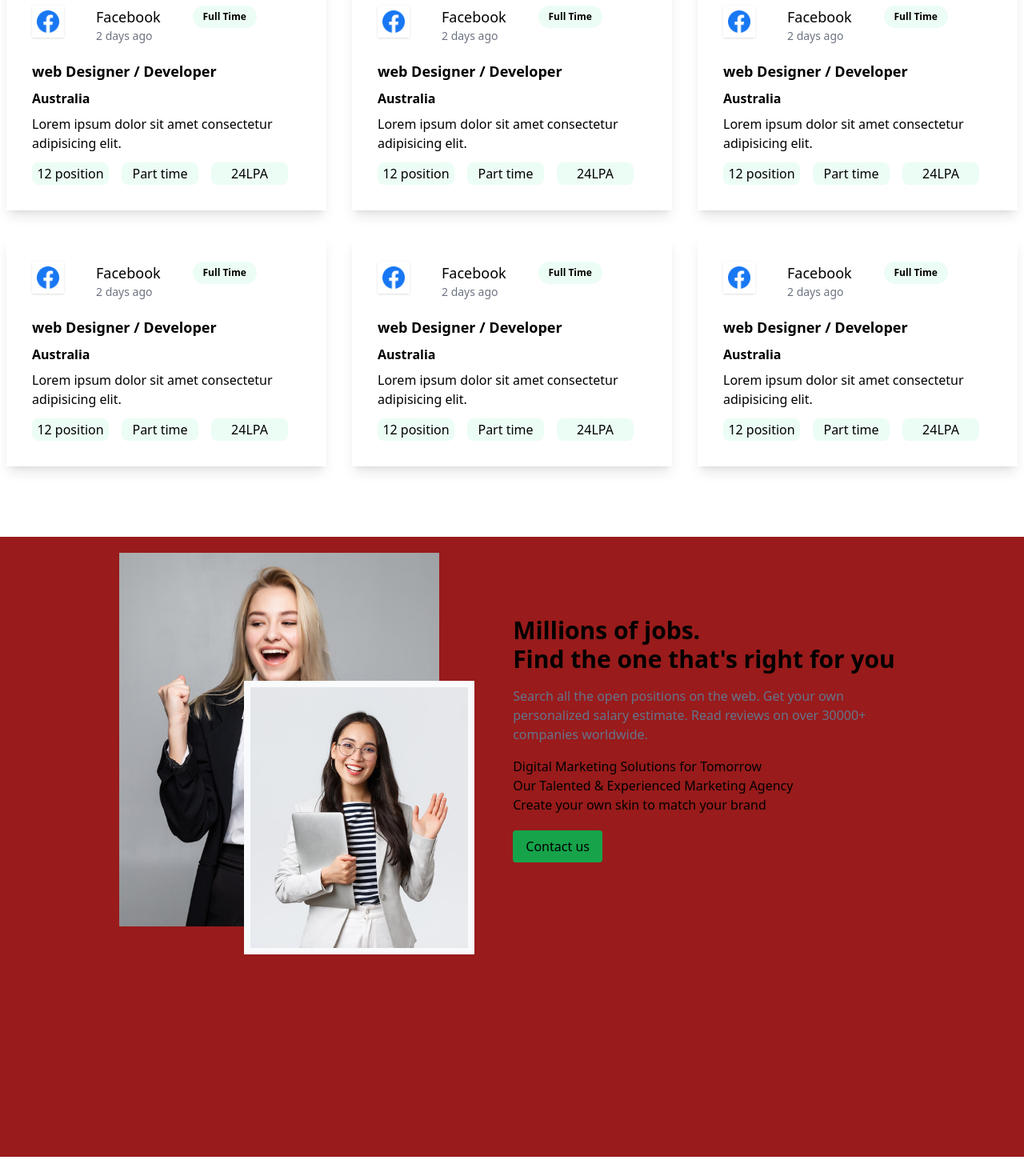
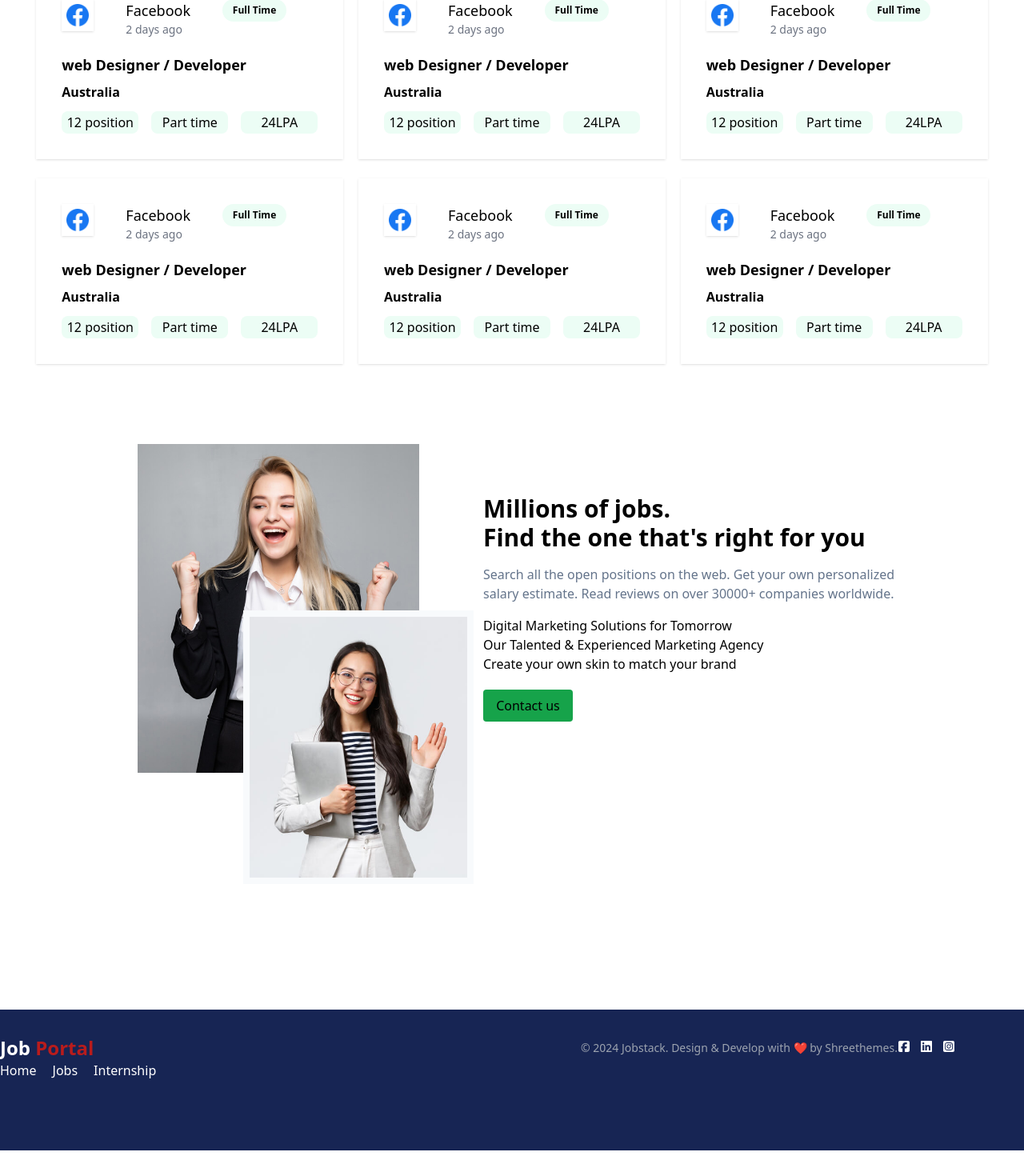
Before and after one commit to khushi-khushwa/jobfrontend, a React (Vite) app: page / in a window 1280 px wide. Shown: the part 1225-2695 px from the top of the page at 80% size. After the commit the page ends 2663 px from the top, so only its background shows below. Built offline with nearby package versions, Linux system fonts and the light colour scheme.

Commit message:
original main

```diff
--- a/src/components/Footer.jsx
+++ b/src/components/Footer.jsx
@@ -1,42 +1,62 @@
-import React from 'react'
-import { Link } from 'react-router-dom'
+import React from "react";
+import { Link } from "react-router-dom";
+import { FaSquareFacebook } from "react-icons/fa6";
+import { FaSquareInstagram } from "react-icons/fa6";
+import { FaLinkedin } from "react-icons/fa";
+
 const Footer = () => {
   return (
-    <div className='bg-blue-950 text-white py-8 mt-16 '>
-      <div className='w-[30rem] max-auto flex flex-col items-center '>
-        <div className='flex items-center justify-center mb-4' >
-             <h1 className="text-2xl font-bold">
+    <div className="bg-blue-950 text-white py-8 mt-2 ">
+      <div className="max-auto grid grid-cols-2 grid-rows-2 items-center ">
+       <div>
+          <div>
+            <h1 className="text-2xl font-bold">
               {" "}
               Job <span className="text-red-700">Portal</span>
             </h1>
+          </div>
+          <div>
+            <ul className="flex gap-5">
+              <li>
+                <Link to="/Home">Home</Link>
+              </li>
+              <li>
+                <Link to="/Jobs">Jobs</Link>
+              </li>
+              <li>
+                <Link to="/Internship">Internship</Link>
+              </li>
+            </ul>
+          </div>
+        </div>
+        <div className="flex justify-center">
+          <div>
+          <p className="text-sm text-gray-400 mb-6">
+            © 2024 Jobstack. Design & Develop with{" "}
+            <span className="text-red-500">❤️</span> by Shreethemes.
+          </p>
+          </div>
 
-            </div>
-            <p className='text-sm text-gray-400 mb-6'>
-            © 2024 Jobstack. Design & Develop with{' '}
-            <span className="text-red-500">❤️</span> by Shreethemes.
+       <div className="flex gap-3 justify-start">
+          <div className="">
+            <Link to="www.facebook.com"><FaSquareFacebook/></Link>
+          </div>
+          <div className="">
+            <Link to=""><FaLinkedin/></Link>
+          </div>
+          <div className="">
+            <Link to=""><FaSquareInstagram/></Link>
+          </div>
 
-            </p>
+         </div>
 
-            <div className='flex space-x-4'>
-             <Link to="" >
-             </Link>
-             </div>
-            <div className='flex space-x-4'>
-             <Link to="" >
-             </Link>
-             </div>
-            <div className='flex space-x-4'>
-             <Link to="" >
-             </Link>
-             </div>
-            <div className='flex space-x-4'>
-             <Link to="" >
-             </Link>
-            </div>
-        <div></div>
+
+
+          </div>
+        </div>
       </div>
-    </div>
-  )
-}
 
-export default Footer
+  );
+};
+
+export default Footer;
--- a/src/components/HeroSection.jsx
+++ b/src/components/HeroSection.jsx
@@ -12,7 +12,7 @@ import android from "../assets/images/android.png"
 const HeroSection = () => {
   return (
 
-      <div className='h-[800px] max-[630px]:h-[700px]  w-full flex items-center justify-center mt-0  bg-emerald-600/5 relative'>
+      <div className='h-[800px] max-[630px]:h-[700px]  max-[365px]:h-[600px] w-full flex items-center justify-center mt-0  bg-emerald-600/5 relative'>
        <div  className='max-[630px]:absolute top-44 max-[420px]:top-36 px-4'>
               <h1 className='  text-center my-4 font-bold sm:text-5xl max-[630px]:font-bold max-[630px]:my-2 text-3xl'>Join us & <span className='text-green-600 sm:text-5xl max-[630px]:font-bold text-3xl '>Explore</span>  </h1>
              <h1 className='  text-center my-4  sm:font-bold sm:text-5xl text-green-600 max-[630px]:my-2 max-[630px]:font-bold  text-3xl'>Thousands of <span className=' text-black sm:text-5xl max-[630px]:font-bold text-3xl'>Jobs</span>  </h1>
@@ -25,7 +25,7 @@ const HeroSection = () => {
               <FaSearch className='text-white text-2xl absolute left-7 top-2'/>
             </button>
             </div>
-            <p className='text-black text-center mt-3 text-sm'>Popular Searches: <span className='text-zinc-400'>Designer, Developer,Web, IOS ,PHP Seniore Engineer</span></p>
+            <p className='text-black text-center mt-3 sm:text-sm text-[0.9rem]'>Popular Searches: <span className='text-zinc-400'>Designer, Developer,Web, IOS ,PHP Seniore Engineer</span></p>
            </div>
 
         <div className='bg-white  animate-[bounce_2s_infinite] size-10 absolute top-32  max-[630px]:top-20'>
@@ -33,7 +33,7 @@ const HeroSection = () => {
           </div>
 
 
-            <div className='bg-white  absolute bottom-32 max-[630px]:bottom-38  max-[420px]:bottom-52 max-[364px]:bottom-56 animate-[bounce_2s_infinite] size-10'> <img className='   m-[0.4rem] w-7 h-7  ' src={snapchat}/></div>
+            <div className='bg-white absolute bottom-32 max-[630px]:bottom-39  max-[420px]:bottom-[10rem] max-[365px]:bottom-[4rem] animate-[bounce_2s_infinite] size-10'> <img className='   m-[0.4rem] w-7 h-7  ' src={snapchat}/></div>
 
            <div className=' max-[1083px]:hidden  bg-white absolute top-[20rem] left-1/4  size-10'> <img className=' m-[0.4rem] w-7 h-7 ' src={linkdin}/></div>
 
@@ -41,7 +41,7 @@ const HeroSection = () => {
 
             <div className=' max-[1907px]:hidden bg-white  absolute top-[31rem] left-[38rem] animate-wiggle size-10'> <img className=' m-[0.4rem] w-7 h-7 ' src={circle}/></div>
 
-           <div className='max-[1907px]:hidden bg-white absolute top-[31rem] right-[38rem]  animate-wiggle size-10'><img className='m-[0.4rem] w-7 h-7 ' src={google}/></div>
+           <div className= ' max-[1907px]:hidden bg-white absolute top-[31rem] right-[38rem]  animate-wiggle size-10'><img className='m-[0.4rem] w-7 h-7 ' src={google}/></div>
 
             {/* <img className='w-7 h-7' src={android}/>
             <img className='w-7 h-7' src={lenovo}/> */}
--- a/src/components/JobCards.jsx
+++ b/src/components/JobCards.jsx
@@ -10,15 +10,15 @@ import android from "../assets/images/android.png"
 const JobCards = () => {
   return (
 
-    <div class=" bg-white  border-1 rounded-md  p-2 flex justify-center items-center">
-        <div className='shadow-lg p-8'>
-     <div className='flex gap-10'>
+    <div class=" bg-white  border-1  rounded-md  flex justify-center items-center">
+        <div className=' max-[400px]:p-4 shadow  sm:p-8 max-[639px]:p-5 '>
+     <div className='flex  gap-10'>
         <div className='size-10 bg-white  flex items-center justify-center shadow '>
         <img className='h-7 w-7' src={facebook}/>
         </div>
 
         <div className=''>
-        <h1 className='font-medium text-lg'> Facebook</h1>
+        <h1 className='font-medium text-lg max-[455px]:text-sm'> Facebook</h1>
         <p className ='text-sm text-gray-500'>2 days ago</p>
 
         </div>
@@ -29,14 +29,14 @@ const JobCards = () => {
 
     </div>
     <div className=' mt-5 space-y-2'>
-        <h1 className='font-semibold text-lg '>web Designer / Developer</h1>
-        <p className='font-semibold text-[1rem] '>Australia</p>
-        <p className=''>Lorem ipsum dolor sit amet consectetur adipisicing elit.</p>
+        <h1 className='font-semibold text-lg max-[455px]:text-sm '>web Designer / Developer</h1>
+        <p className='font-semibold text-[1rem] max-[455px]:text-sm'>Australia</p>
+        {/* <p className=''>Lorem ipsum dolor sit amet consectetur adipisicing elit.</p> */}
     </div>
     <div className='flex items-center gap-4 mt-3'>
-      <button className='h-7 w-24 p-1  flex items-center justify-center bg-emerald-50 rounded-lg'>12 position</button>
-      <button className='h-7 w-24 p-1  flex items-center justify-center bg-emerald-50 rounded-lg'>Part time</button>
-      <button className='h-7 w-24 p-1  flex items-center justify-center bg-emerald-50 rounded-lg'>24LPA</button>
+      <button className='h-7 w-24 p-1  max-[455px]:w-20 flex items-center justify-center bg-emerald-50 rounded-lg max-[455px]:text-sm'>12 position</button>
+      <button className='h-7 w-24 p-1  max-[455px]:w-20  flex items-center justify-center bg-emerald-50 rounded-lg max-[455px]:text-sm'>Part time</button>
+      <button className='h-7 w-24 p-1  max-[455px]:w-20 flex items-center justify-center bg-emerald-50 rounded-lg max-[455px]:text-sm'>24LPA</button>
 </div>
     </div>
     </div>
--- a/src/components/LatestJob.jsx
+++ b/src/components/LatestJob.jsx
@@ -3,9 +3,9 @@ import JobCards from './JobCards'
 const LatestJob = () => {
     const randomJobs = [1,2,3,4,5,7,8];
   return (
-    <div className='mt-12 max-w-7xl  mx-auto my-20'>
+    <div className='mt-12  max-w-[74rem] max-[1279px]:max-w-[49rem] mx-auto my-20'>
       <h1 className='text-3xl font-semibold text-center'>Job Opening</h1>
-   <div className='grid lg:grid-cols-2 xl:grid-cols-3 md:grid-cols-2 grid-cols-1 gap-4 my-5'>
+   <div className='grid lg:grid-cols-2 xl:grid-cols-3 md:grid-cols-2 grid-cols-1 gap-9 my-5 md:gap-6 lg:gap-6'>
       {
         randomJobs.slice(0,6).map((items)=><JobCards/>)
       }
--- a/src/components/Navbar.jsx
+++ b/src/components/Navbar.jsx
@@ -27,7 +27,7 @@ const Navbar = () => {
     const user = false;
   return (
     <>
-      <div className="bg-white ">
+      <div className="bg-white w-full ">
         <nav>
         <div className="flex items-center justify-between mx-auto max-w-7xl h-16 max-[1340px]:px-12">
           <div>
--- a/src/components/contactmore.jsx
+++ b/src/components/contactmore.jsx
@@ -3,26 +3,26 @@ import img2 from "../assets/images/job/img2.jpg";
 import img1 from "../assets/images/job/img1.jpg";
 const Contactmore = () => {
   return (
-    <div className=" w-full bg-red-800 max-auto  pt-5 pb-72 md:flex  md:justify-around lg:justify-center relative">
+    <div className=" w-full max-auto  pt-5 lg:pb-72 md:pb-32 pb-16  md:flex  md:justify-around lg:justify-center relative">
 
-        <div className="  relative pb-[10rem] md:pb-0 flex justify-center item-center md:px-2 lg:px-5">
-          <div className="">
-            <div className=" w-[6rem] sm:[13rem] md:w-[15rem] lg:w-[25rem] xl:[25rem]">
+        <div className="  relative  pb-[10rem] md:pb-0 flex   md:justify-center md:item-center md:px-0 lg:px-5">
+          <div className="  ">
+            <div className=" md:ml-14  sm:ml-28  md:right-[1rem]  lg:right-[1rem] sm:w-[19rem] md:w-[15rem] lg:w-[22rem]   max-[639px]:w-[15rem] max-[639px]:ml-24 max-[478px]:ml-10 max-[399px]:w-[13rem]">
               <img src={img1} />
             </div>
-            <div className="  w-[6rem] md:w-[13rem] lg:w-[18rem]   absolute md:top-[8rem] md:left-[7rem] lg:top-[10rem] lg:left-[11rem] border-[0.5rem] border-slate-50">
+            <div className="  md:w-[13rem] lg:w-[18rem]   absolute  sm:w-[15rem] sm:top-[9.5rem] sm:left-[23rem] md:top-[7.5rem] md:left-[10rem] lg:top-[13rem] lg:left-[13rem] border-[0.5rem] border-slate-50 max-[639px]:w-[14rem] max-[639px]:top-[6.8rem]  max-[639px]:left-[14rem]   max-[475px]:left-[10rem] max-[399px]:w-[11rem]">
               <img src={img2} />
             </div>
           </div>
         </div>
-        <div className=" ml-10 flex justify-center items-center sm:px-6 md:px-2 lg:px-5 xl:px-8">
-          <div className="px-6 sm:px-0">
-            <h1 className="font-semibold text-3xl">Millions of jobs.</h1>
-            <h1 className="font-semibold text-3xl">
+        <div className=" relative md:ml-1 lg:ml-10 flex justify-center items-center sm:px-6 md:px-2 lg:px-5 ">
+          <div className="px-6 sm:px-0 ">
+            <h1 className="font-semibold  lg:text-3xl md:text-2xl text-3xl">Millions of jobs.</h1>
+            <h1 className="font-semibold lg:text-3xl md:text-2xl text-3xl">
               Find the one that's right for you
             </h1>
 
-            <div className=" w- md:w-[28rem] lg:[32rem] mt-4">
+            <div className=" md:w-[20rem] lg:w-[35rem] mt-4">
               <p className="text-slate-500 ">
                 Search all the open positions on the web. Get your own
                 personalized salary estimate. Read reviews on over 30000+
--- a/tailwind.config.js
+++ b/tailwind.config.js
@@ -5,11 +5,8 @@ export default {
 
 
     extend: {
-      screens:{
-       'xs': '480px',
-       'tab':"1225px"  ,
-         'md': '815px',
-      },
+
+
      animation : {
 
       wiggle: 'wiggle 1s ease-in-out infinite',
```
